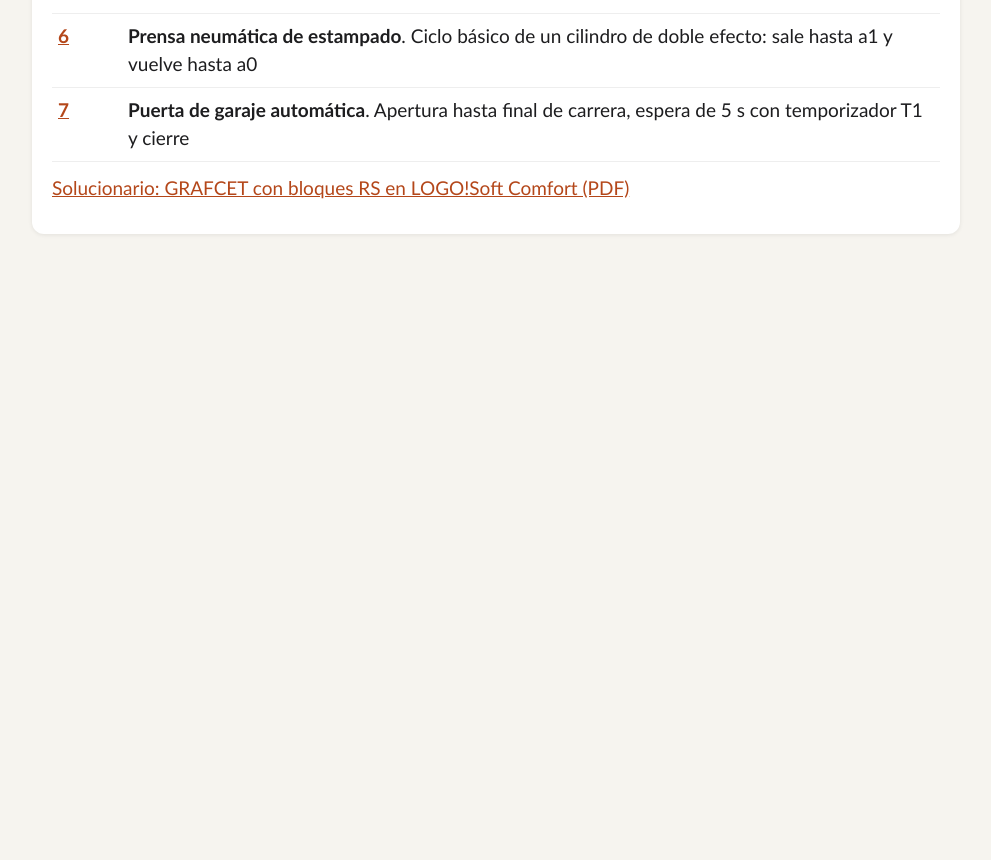
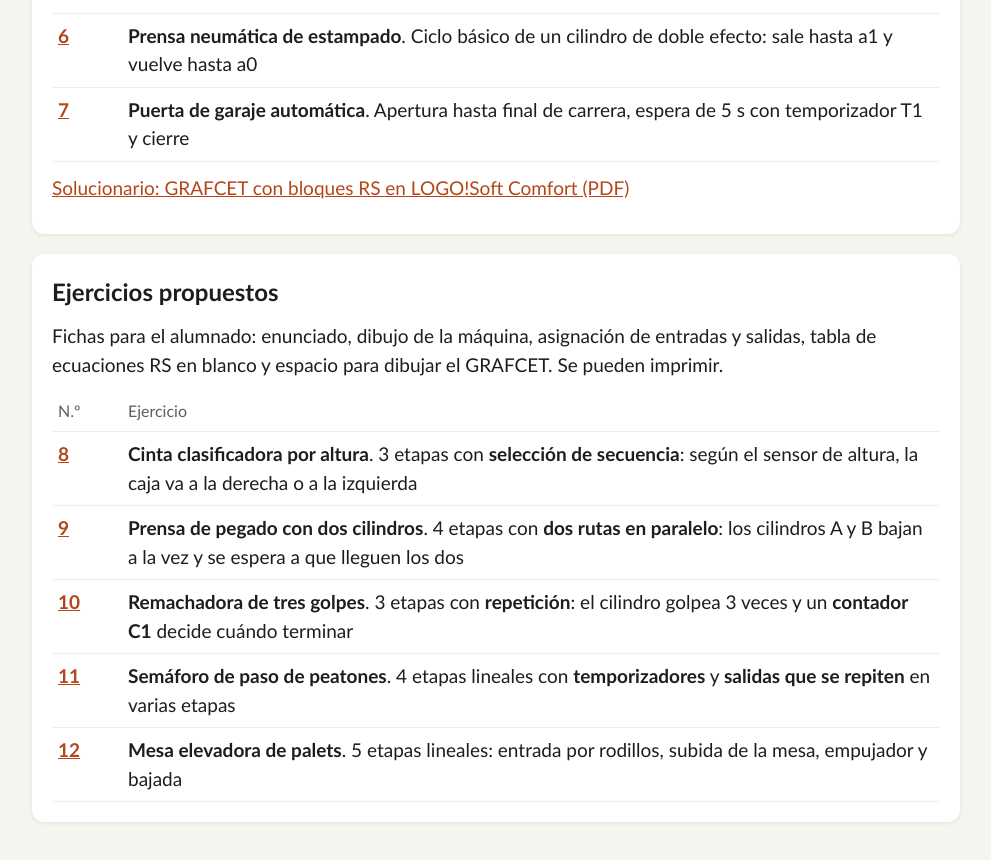
Before and after one commit to bsrtorres/esquemas-electricidad, a plain HTML site: page grafcet.html in a window 1280 px wide. Shown: the part 1030-1890 px from the top of the page, without its empty margins (144-1135 px from the left). Before the commit the page ends 1324 px from the top, so only its background shows below. Drawn offline with Linux system fonts and the light colour scheme.

Commit message:
GRAFCET: enlazar los ejercicios 8 a 12 en el menú y en la página

```diff
--- a/grafcet.html
+++ b/grafcet.html
@@ -54,6 +54,21 @@
     <p style="margin-top:12px"><a href="grafcet/solucionario-grafcet-rs-logosoft.pdf">Solucionario: GRAFCET con bloques RS en LOGO!Soft Comfort (PDF)</a></p>
   </section>
 
+  <section class="card">
+    <h2>Ejercicios propuestos</h2>
+    <p>Fichas para el alumnado: enunciado, dibujo de la máquina, asignación de entradas y salidas, tabla de ecuaciones RS en blanco y espacio para dibujar el GRAFCET. Se pueden imprimir.</p>
+    <table>
+      <thead><tr><th>N.º</th><th>Ejercicio</th></tr></thead>
+      <tbody>
+        <tr><td class="n"><a href="grafcet/ejercicio8-cinta-clasificadora.html">8</a></td><td><b>Cinta clasificadora por altura</b>. 3 etapas con <b>selección de secuencia</b>: según el sensor de altura, la caja va a la derecha o a la izquierda</td></tr>
+        <tr><td class="n"><a href="grafcet/ejercicio9-prensa-pegado.html">9</a></td><td><b>Prensa de pegado con dos cilindros</b>. 4 etapas con <b>dos rutas en paralelo</b>: los cilindros A y B bajan a la vez y se espera a que lleguen los dos</td></tr>
+        <tr><td class="n"><a href="grafcet/ejercicio10-remachadora.html">10</a></td><td><b>Remachadora de tres golpes</b>. 3 etapas con <b>repetición</b>: el cilindro golpea 3 veces y un <b>contador C1</b> decide cuándo terminar</td></tr>
+        <tr><td class="n"><a href="grafcet/ejercicio11-semaforo.html">11</a></td><td><b>Semáforo de paso de peatones</b>. 4 etapas lineales con <b>temporizadores</b> y <b>salidas que se repiten</b> en varias etapas</td></tr>
+        <tr><td class="n"><a href="grafcet/ejercicio12-mesa-elevadora.html">12</a></td><td><b>Mesa elevadora de palets</b>. 5 etapas lineales: entrada por rodillos, subida de la mesa, empujador y bajada</td></tr>
+      </tbody>
+    </table>
+  </section>
+
 </div>
 </body>
 </html>
--- a/menu.js
+++ b/menu.js
@@ -85,6 +85,12 @@
       {t: "6 · Prensa neumática", href: "grafcet/ejercicio6-prensa.html"},
       {t: "7 · Puerta de garaje", href: "grafcet/ejercicio7-puerta-garaje.html"},
       {t: "Solucionario GRAFCET con bloques RS", href: "grafcet/solucionario-grafcet-rs-logosoft.pdf"},
+      {h: "Ejercicios propuestos"},
+      {t: "8 · Cinta clasificadora por altura", href: "grafcet/ejercicio8-cinta-clasificadora.html"},
+      {t: "9 · Prensa de pegado con dos cilindros", href: "grafcet/ejercicio9-prensa-pegado.html"},
+      {t: "10 · Remachadora de tres golpes", href: "grafcet/ejercicio10-remachadora.html"},
+      {t: "11 · Semáforo de paso de peatones", href: "grafcet/ejercicio11-semaforo.html"},
+      {t: "12 · Mesa elevadora de palets", href: "grafcet/ejercicio12-mesa-elevadora.html"},
     ]},
     {t: "Domótica", href: "ecosistema-domotico.html"},
     {t: "Simuladores", items: [
```
